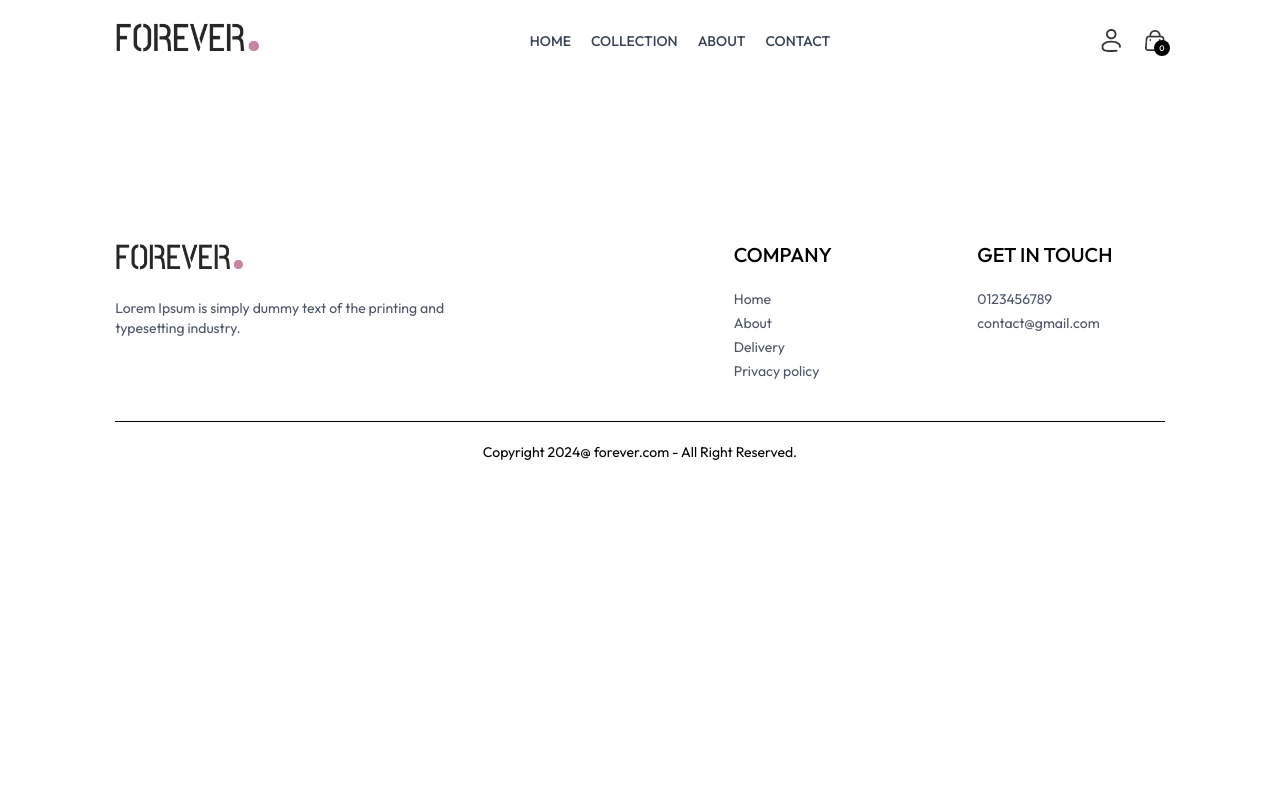
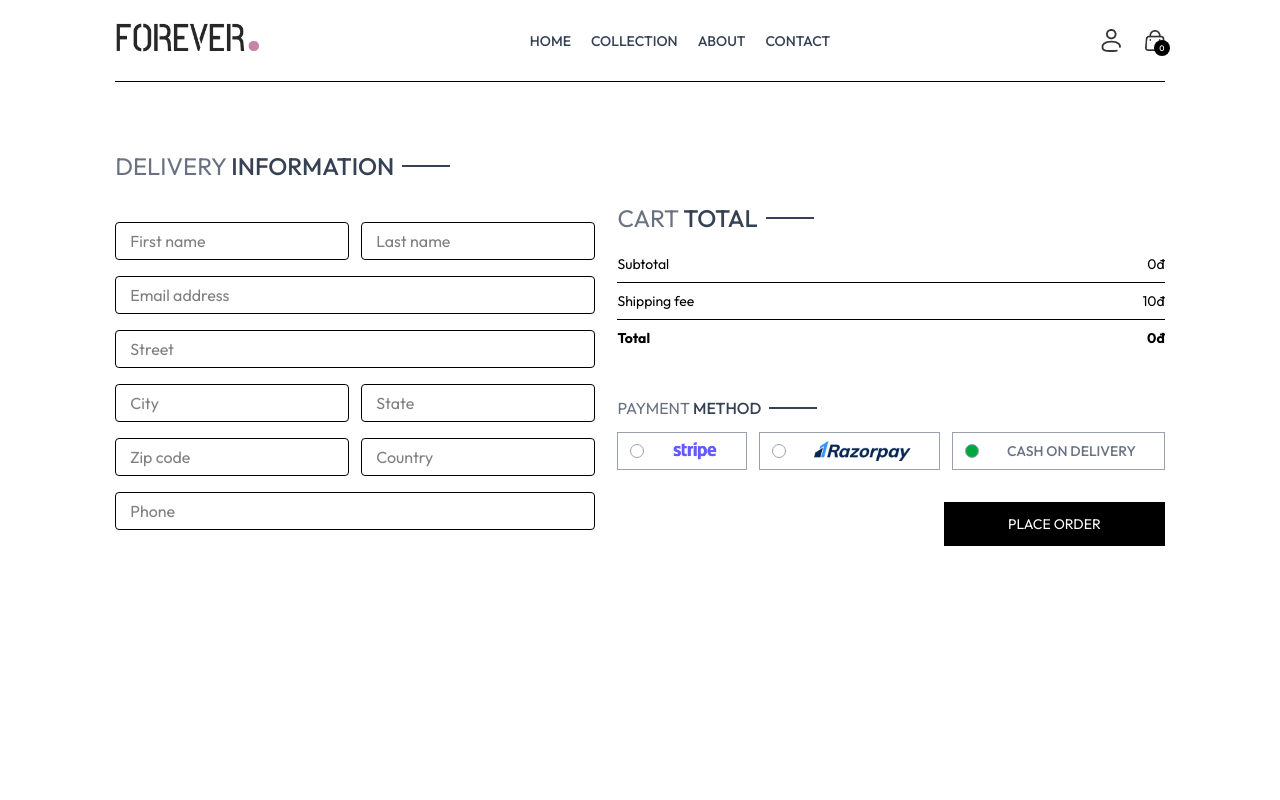
Before and after one commit to BuiCuong203/JerseyShop_Frontend, a React (Vite) app: page /place-order in a window 1280 px wide. Shown: the top 800 px of the page. Built offline with nearby package versions, Linux system fonts and the light colour scheme.

Commit message:
first commit

```diff
--- /dev/null
+++ b/src/components/CartTotal.jsx
@@ -0,0 +1,35 @@
+import React, { useContext } from 'react'
+import { ShopContext } from '../context/ShopContext'
+import Title from './Title';
+
+const CartTotal = () => {
+
+    const {currency, delivery_fee, getCartAmount} = useContext(ShopContext);
+
+    return (
+        <div className='w-full'>
+            <div className='text-2xl'>
+                <Title text1={'CART'} text2={'TOTAL'} />
+            </div>
+
+            <div className='flex flex-col gap-2 mt-2 text-sm'>
+                <div className='flex justify-between'>
+                    <p>Subtotal</p>
+                    <p>{getCartAmount()}{currency}</p>
+                </div>
+                <hr />
+                <div className='flex justify-between'>
+                    <p>Shipping fee</p>
+                    <p>{delivery_fee}{currency}</p>
+                </div>
+                <hr />
+                <div className='flex justify-between'>
+                    <b>Total</b>
+                    <b>{getCartAmount() === 0 ? 0 : getCartAmount() + delivery_fee}{currency}</b>
+                </div>
+            </div>
+        </div>
+    )
+}
+
+export default CartTotal
--- a/src/context/ShopContext.jsx
+++ b/src/context/ShopContext.jsx
@@ -1,6 +1,7 @@
-import React, { useState, createContext, useEffect } from 'react'
+import React, { useState, createContext } from 'react'
 import { products } from '../assets/frontend_assets/assets';
 import { toast } from 'react-toastify';
+import { useNavigate } from 'react-router-dom';
 
 export const ShopContext = createContext();
 
@@ -9,6 +10,7 @@
   const currency = 'đ';
   const delivery_fee = 10;
   const [cartItems, setCartItems] = useState({});
+  const navigate = useNavigate();
 
   const addToCart = (itemId, size) => {
     var cartData = structuredClone(cartItems);
@@ -43,9 +45,32 @@
     return totalcount;
   }
 
+  const updateQuantity = (itemId, size, quantity) => {
+    var cartData = structuredClone(cartItems);
+
+    cartData[itemId][size] = quantity;
+
+    setCartItems(cartData);
+  }
+
+  const getCartAmount = () => {
+    var totalAmount = 0;
+    for(const item in cartItems){
+      var itemInfo = products.find((product) => product._id === item);
+      for(const size in cartItems[item]){
+        if(cartItems[item][size] > 0 && size){
+          totalAmount += itemInfo.price * cartItems[item][size];
+        }
+      }
+    }
+    return totalAmount;
+  }
+
   const value = {
     products, currency, delivery_fee,
-    cartItems, addToCart, getCartCount
+    cartItems, addToCart,
+    getCartCount, updateQuantity,
+    getCartAmount, navigate
   }
 
   return (
--- a/src/pages/Cart.jsx
+++ b/src/pages/Cart.jsx
@@ -1,9 +1,73 @@
-import React from 'react'
+import React, { useContext, useEffect, useState } from 'react'
+import { ShopContext } from '../context/ShopContext'
+import Title from '../components/Title';
+import { assets } from '../assets/frontend_assets/assets';
+import CartTotal from '../components/CartTotal';
 
 const Cart = () => {
+
+  const {products, currency, cartItems, updateQuantity, navigate} = useContext(ShopContext);
+  const [cartData, setCartData] = useState([]);
+
+  useEffect(() => {
+    const tempData = [];
+    for(const item in cartItems){
+      for(const size in cartItems[item]){
+        if(cartItems[item][size] > 0 && size){
+          tempData.push({
+            _id: item,
+            size: size,
+            quantity: cartItems[item][size]
+          });
+        }
+      }
+    }
+    setCartData(tempData)
+  }, [cartItems])
+
   return (
-    <div>
+    <div className='border-t pt-14'>
+      <div className='text-2xl mb-3'>
+        <Title text1={'YOUR'} text2={'CART'} />
+      </div>
 
+      <div>
+        {
+          cartData.map((item, index) => {
+            const productData = products.find((product) => product._id === item._id);
+
+            return (
+              <div key={index} className='py-4 border-t border-b border-gray-300 text-gray-700 grid grid-cols-[4fr_0.5fr_0.5fr] sm:grid-cols-[4fr_2fr_0.5fr] items-center gap-4'>
+                <div className='flex items-start gap-6'>
+                  <img className='w-16 sm:w-20' src={productData.image[0]} alt='' />
+
+                  <div>
+                    <p className='text-xs sm:text-lg font-medium'>{productData.name}</p>
+
+                    <div className='flex items-center gap-5 mt-2'>
+                      <p>{productData.price}{currency}</p>
+                      <p className='px-2 sm:px-3 sm:py-1 bg-slate-50'>{item.size}</p>
+                    </div>
+                  </div>
+                </div>
+
+                <input onChange={(e) => e.target.value === '' || e.target.value === 0 ? updateQuantity(item._id, item.size, 0) : updateQuantity(item._id, item.size, Number(e.target.value))} className='border max-w-10 sm:max-w-20 px-1 sm:px-2 py-1' type='number' min={1} defaultValue={item.quantity} />
+
+                <img onClick={() => updateQuantity(item._id, item.size, 0)} className='w-4 mr-4 sm:w-5 cursor-pointer' src={assets.bin_icon} alt="" />
+              </div>
+            );
+          })
+        }
+      </div>
+
+      <div className='flex justify-end my-20'>
+        <div className='w-full sm:w-[450px]'>
+          <CartTotal />
+          <div className='w-full text-end'>
+            <button onClick={() => navigate('/place-order')} className='bg-black text-white text-sm my-8 px-8 py-3 cursor-pointer'>PROCEED TO CHECKOUT</button>
+          </div>
+        </div>
+      </div>
     </div>
   )
 }
--- a/src/pages/PlaceOrder.jsx
+++ b/src/pages/PlaceOrder.jsx
@@ -1,9 +1,76 @@
-import React from 'react'
+import React, { useContext, useState } from 'react'
+import Title from '../components/Title';
+import CartTotal from '../components/CartTotal';
+import { assets } from '../assets/frontend_assets/assets';
+import { ShopContext } from '../context/ShopContext';
 
 const PlaceOrder = () => {
+
+  const [method, setMethod] = useState('cod');
+  const {navigate} = useContext(ShopContext);
+
   return (
-    <div>
+    <div className='flex flex-col sm:flex-row justify-between gap-4 pt-5 sm:pt-14 min-h-[80vh] border-t'>
 
+      {/* Left Side */}
+      <div className='flex flex-col gap-4 w-full sm:max-w-[480px]'>
+        <div className='text-xl sm:text-2xl my-3'>
+          <Title text1={'DELIVERY'} text2={'INFORMATION'} />
+        </div>
+
+        <div className='flex gap-3'>
+          <input className='border vorder-gray-300 rounded py-1.5 px-3.5 w-full' type="text" placeholder='First name' />
+          <input className='border vorder-gray-300 rounded py-1.5 px-3.5 w-full' type="text" placeholder='Last name' />
+        </div>
+
+        <input className='border vorder-gray-300 rounded py-1.5 px-3.5 w-full' type="email" placeholder='Email address' />
+        <input className='border vorder-gray-300 rounded py-1.5 px-3.5 w-full' type="text" placeholder='Street' />
+
+        <div className='flex gap-3'>
+          <input className='border vorder-gray-300 rounded py-1.5 px-3.5 w-full' type="text" placeholder='City' />
+          <input className='border vorder-gray-300 rounded py-1.5 px-3.5 w-full' type="text" placeholder='State' />
+        </div>
+
+        <div className='flex gap-3'>
+          <input className='border vorder-gray-300 rounded py-1.5 px-3.5 w-full' type="number" placeholder='Zip code' />
+          <input className='border vorder-gray-300 rounded py-1.5 px-3.5 w-full' type="text" placeholder='Country' />
+        </div>
+
+        <input className='border vorder-gray-300 rounded py-1.5 px-3.5 w-full' type="number" placeholder='Phone' />
+      </div>
+
+      {/* Right Side */}
+      <div className='mt-8'>
+        <div className='mt-8 min-w-80'>
+          <CartTotal />
+        </div>
+
+        <div className='mt-12'>
+          <Title text1={'PAYMENT'} text2={'METHOD'} />
+
+          {/* Payment Method Selection */}
+          <div className='flex gap-3 flex-col lg:flex-row'>
+            <div onClick={() => setMethod('stripe')} className='flex items-center gap-3 border border-gray-400 p-2 px-3 cursor-pointer'>
+              <p className={`min-w-3.5 h-3.5 border border-gray-400 rounded-full ${method === 'stripe' ? 'bg-green-600' : ''}`}></p>
+              <img className='h-5 mx-4' src={assets.stripe_logo} alt="" />
+            </div>
+
+            <div onClick={() => setMethod('razorpay')} className='flex items-center gap-3 border border-gray-400 p-2 px-3 cursor-pointer'>
+              <p className={`min-w-3.5 h-3.5 border border-gray-400 rounded-full ${method === 'razorpay' ? 'bg-green-600' : ''}`}></p>
+              <img className='h-5 mx-4' src={assets.razorpay_logo} alt="" />
+            </div>
+
+            <div onClick={() => setMethod('cod')} className='flex items-center gap-3 border border-gray-400 p-2 px-3 cursor-pointer'>
+              <p className={`min-w-3.5 h-3.5 border border-gray-400 rounded-full ${method === 'cod' ? 'bg-green-600' : ''}`}></p>
+              <p className='text-gray-500 text-sm font-medium mx-4'>CASH ON DELIVERY</p>
+            </div>
+          </div>
+
+          <div className='w-full text-end mt-8'>
+            <button onClick={() => navigate('/orders')} className='bg-black text-white px-16 py-3 text-sm cursor-pointer'>PLACE ORDER</button>
+          </div>
+        </div>
+      </div>
     </div>
   )
 }
```
